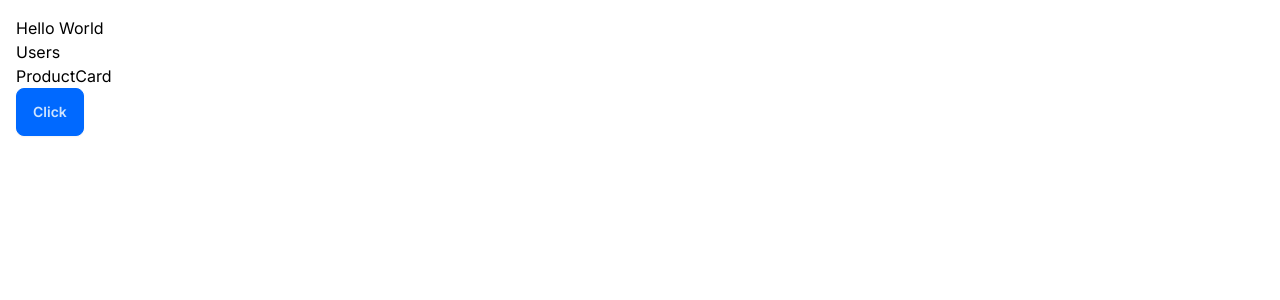
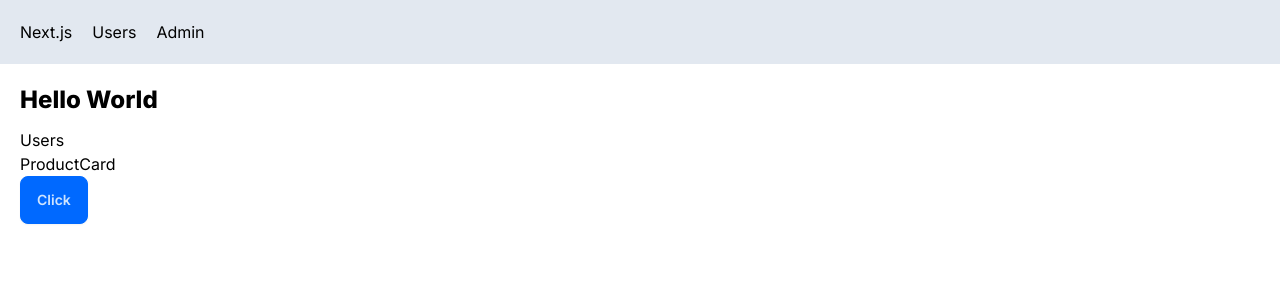
Before and after one commit to Asfakur/next_app, a Next.js app: page / in a window 1280 px wide. Shown: the top 300 px of the page. Built offline with nearby package versions, Linux system fonts and the light colour scheme.

Commit message:
24.6- Layouts

```diff
--- /dev/null
+++ b/app/NavBar.tsx
@@ -0,0 +1,14 @@
+import Link from 'next/link'
+import React from 'react'
+
+const NavBar = () => {
+  return (
+    <div className='flex bg-slate-200 p-5'>
+        <Link href="/" className='mr-5'>Next.js</Link>
+        <Link href="/users" className='mr-5'>Users</Link>
+        <Link href="/admin">Admin</Link>
+    </div>
+  )
+}
+
+export default NavBar
--- /dev/null
+++ b/app/admin/layout.tsx
@@ -0,0 +1,16 @@
+import React, { ReactNode } from "react";
+
+interface Props {
+  children: ReactNode;
+}
+
+const AdminLayout = ({ children }: Props) => {
+  return (
+    <div className="flex">
+      <aside className="bg-slate-200 p-5 mr-5">Admin Sidebar</aside>
+      <div>{children}</div>
+    </div>
+  );
+};
+
+export default AdminLayout;
--- /dev/null
+++ b/app/admin/page.tsx
@@ -0,0 +1,9 @@
+import React from 'react'
+
+const AdminHomePage = () => {
+  return (
+    <div>Admin HomePage</div>
+  )
+}
+
+export default AdminHomePage
--- a/app/globals.css
+++ b/app/globals.css
@@ -14,5 +14,10 @@
 
 body {
   color: rgb(var(--foreground-rgb));
-  padding: 1rem;
 }
+
+@layer base {
+  h1 {
+    @apply font-extrabold text-2xl mb-3
+  }
+}
--- a/app/layout.tsx
+++ b/app/layout.tsx
@@ -1,6 +1,7 @@
 import "./globals.css";
 import type { Metadata } from "next";
 import { Inter } from "next/font/google";
+import NavBar from "./NavBar";
 
 const inter = Inter({ subsets: ["latin"] });
 
@@ -16,7 +17,10 @@
 }) {
   return (
     <html lang="en" data-theme="winter">
-      <body className={inter.className}>{children}</body>
+      <body className={inter.className}>
+        <NavBar />
+        <main className="p-5">{children}</main>
+      </body>
     </html>
   );
 }
```
